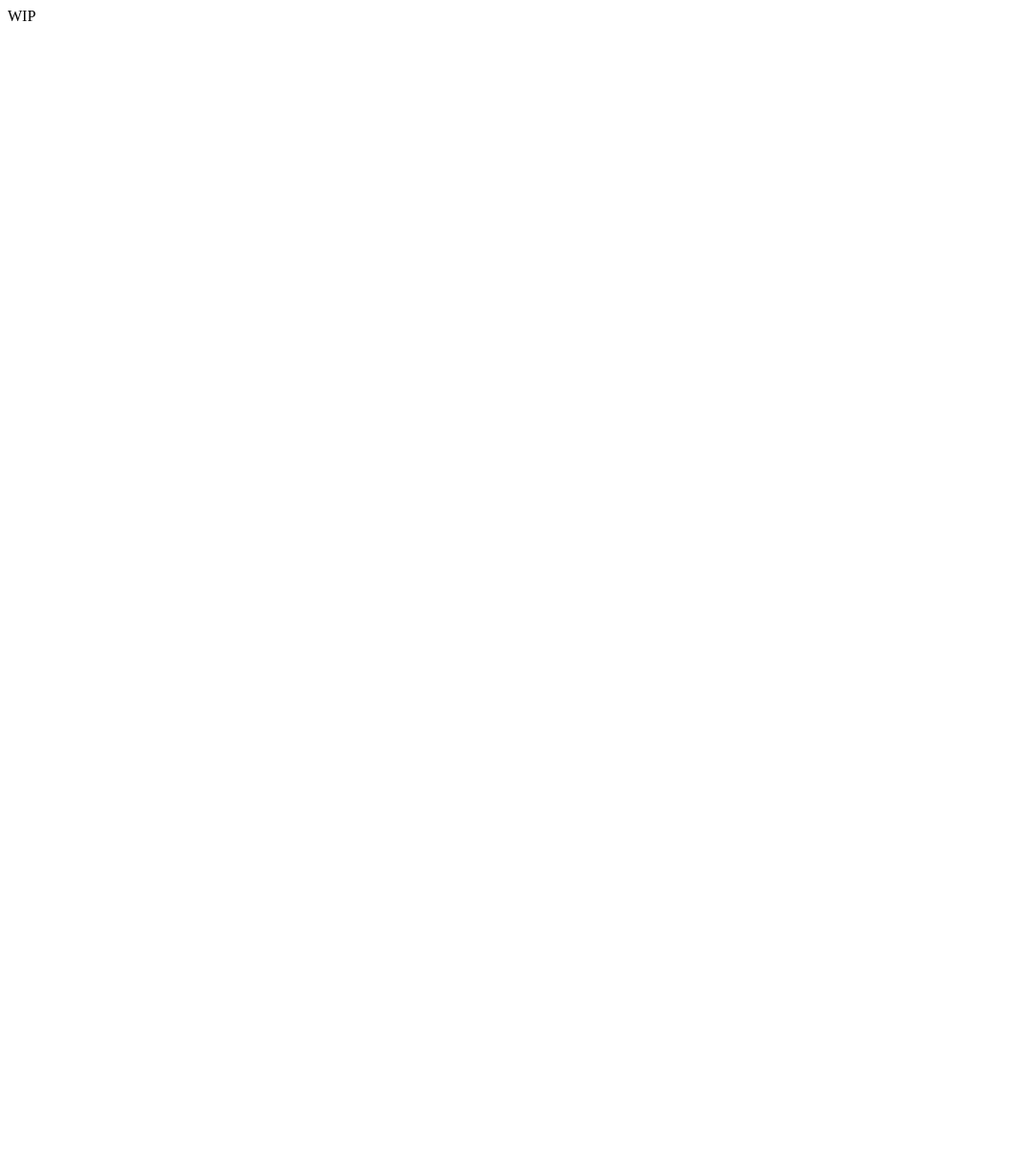
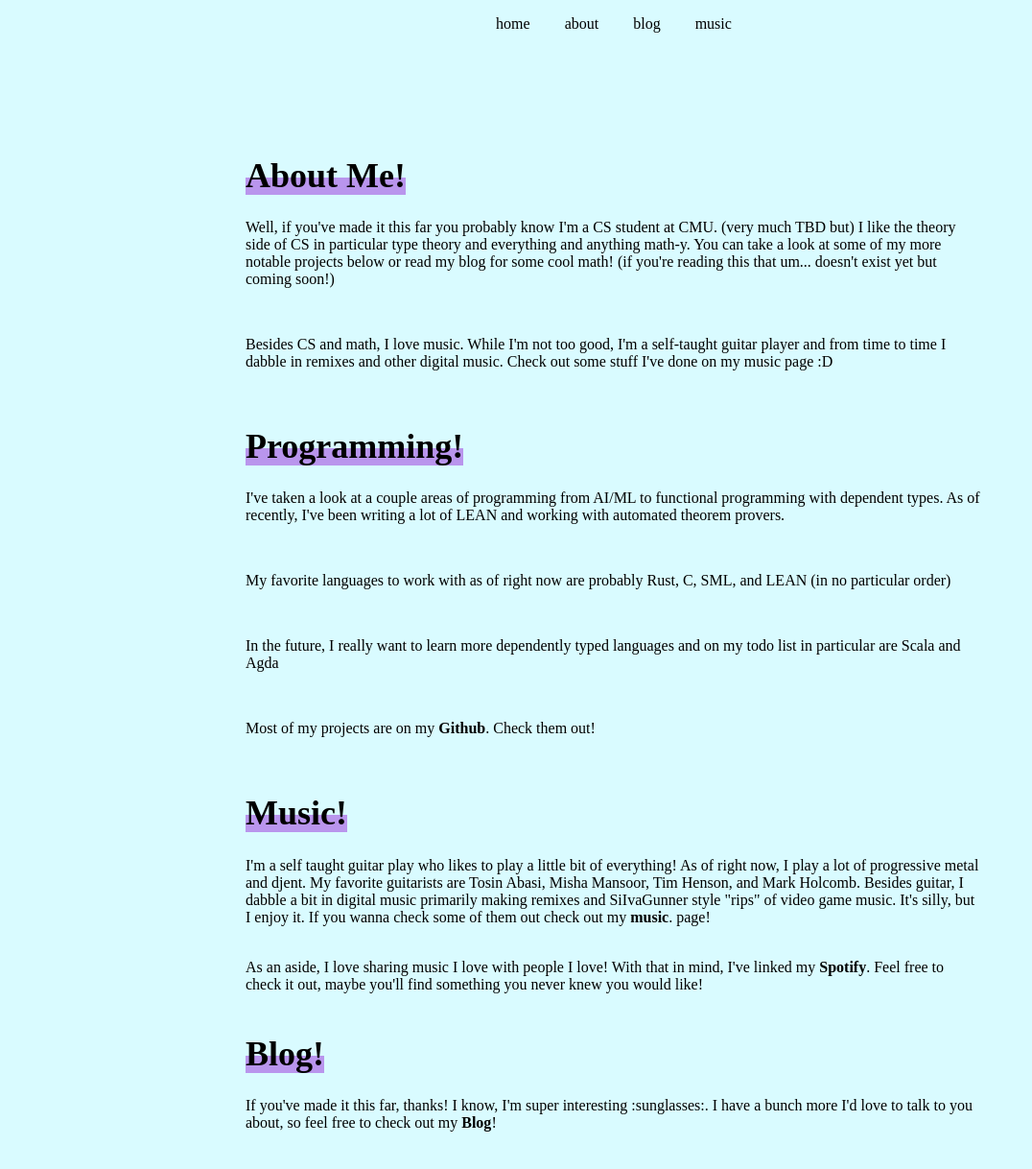
Before and after one commit to zaxioms0/zaxioms0.github.io, a plain HTML site: page about.html in a window 1280 px wide. Shown: the whole page at 96% size, without its empty margins (0-1076 px from the left). Before the commit the page ends 800 px from the top, so only its background shows below. Drawn offline with Linux system fonts and the light colour scheme; a web font is replaced by a local one.

Commit message:
about me

```diff
--- a/about.html
+++ b/about.html
@@ -1 +1,89 @@
-WIP
+<!DOCTYPE html>
+<html>
+<head>
+    <title>hiya!</title>
+    <link rel="stylesheet" href="css/about.css">
+    <link rel="stylesheet" href="css/helpers.css">
+    <link rel="icon" type="image/x-icon" href="images/chunks.png">
+    <meta name="viewport" content="width=device-width, initial-scale=1">
+    <!-- This site has no javascript for your ease of viewing (and because I'm
+    an elitist piece of shit) -->
+</head>
+<body>
+<ul class="nav">
+    <li><a href="index.html">
+        <span class=highlightable>home</span>
+        </a>
+    </li>
+
+    <li><a href="about.html">
+        <span class=highlightable>about</span>
+        </a>
+    </li>
+
+    <li><a href="blog.html">
+        <span class=highlightable>blog</span>
+        </a>
+    </li>
+
+    <li><a href="music.html">
+        <span class=highlightable>music</span>
+        </a>
+    </li>
+</ul>
+
+<div class=container>
+    <div class="top-about">
+        <h1><span class="highlight"> About Me!</span></h1>
+        <p>Well, if you've made it this far you probably know I'm a CS student
+        at CMU. (very much TBD but) I like the theory side of CS in particular
+        type theory and everything and anything math-y. You can take a look at some of
+        my more notable projects below or read my blog for some cool math! (if you're
+        reading this that um... doesn't exist yet but coming soon!)</p>
+        <br>
+        <p>Besides CS and math, I love music. While I'm not too good, I'm a self-taught
+        guitar player and from time to time I dabble in remixes and other digital music.
+        Check out some stuff I've done on my music page :D</p>
+    </div>
+    <br>
+    <div class="program">
+        <h1><span class="highlight"> Programming!</span></h1>
+        <p> I've taken a look at a couple areas of programming from AI/ML
+        to functional programming with dependent types. As of recently,
+        I've been writing a lot of LEAN and working with automated theorem provers.</p>
+        <br>
+        <p>My favorite languages to work with as of right now are probably Rust, C, SML, and LEAN (in no particular order)</p>
+        <br>
+        <p> In the future, I really want to learn more dependently typed languages and on my todo list in particular
+        are Scala and Agda </p>
+        <br>
+        <p> Most of my projects are on my
+        <a class="highlightable link" href="http://github.com/zaxioms/" target="_blank">Github</a>.
+        Check them out!</p>
+    </div>
+    <br>
+    <div class="music">
+        <h1><span class="highlight"> Music!</span></h1>
+        <p> I'm a self taught guitar play who likes to play a little bit of everything!
+        As of right now, I play a lot of progressive metal and djent. My favorite guitarists
+        are Tosin Abasi, Misha Mansoor, Tim Henson, and Mark Holcomb. Besides guitar, I dabble a bit
+        in digital music primarily making remixes and SiIvaGunner style "rips" of video game music. It's silly,
+        but I enjoy it. If you wanna check some of them out check out my
+        <a class="highlightable link" href="music.html" target="_blank">music</a>.
+        page!</p>
+        <br>
+        As an aside, I love sharing music I love with people I love! With that in mind, I've linked
+        my
+
+        <a class="highlightable link" href="https://open.spotify.com/user/zanolon" target="_blank">Spotify</a>.
+        Feel free to check it out, maybe you'll find something you never knew you would like!
+    </div>
+    <br>
+    <div class="blog-intro bottom">
+        <h1><span class="highlight"> Blog!</span></h1>
+        <p>If you've made it this far, thanks! I know, I'm super interesting :sunglasses:. I have a bunch more
+        I'd love to talk to you about, so feel free to check out my
+        <a class="highlightable link" href="blog.html" target="_blank">Blog</a>!
+</div>
+</body>
+</html>
--- /dev/null
+++ b/css/about.css
@@ -0,0 +1,47 @@
+html, body {
+    padding:0;
+    margin:0;
+    font-family: Raleway;
+    background-color: var(--bg);
+}
+
+.nav{
+    list-style:none;
+    margin:0;
+    padding:0;
+    text-align:center;
+}
+.nav li{
+    display:inline;
+}
+.nav span{
+    display:inline-block;
+    margin-left: 16px;
+    margin-right: 16px;
+    margin-top: 16px;
+    text-decoration: none;
+    color: black;
+}
+.nav a{
+    text-decoration: none;
+}
+
+.container {
+    margin-left: auto;
+    margin-right: auto;
+    margin-top: 10%;
+    width: 60%;
+}
+
+.container h1 {
+    font-size: 36px;
+}
+
+.link {
+    text-decoration: None;
+    font-weight: bold;
+    color: black;
+}
+.bottom {
+    margin-bottom: 30%;
+}
```
